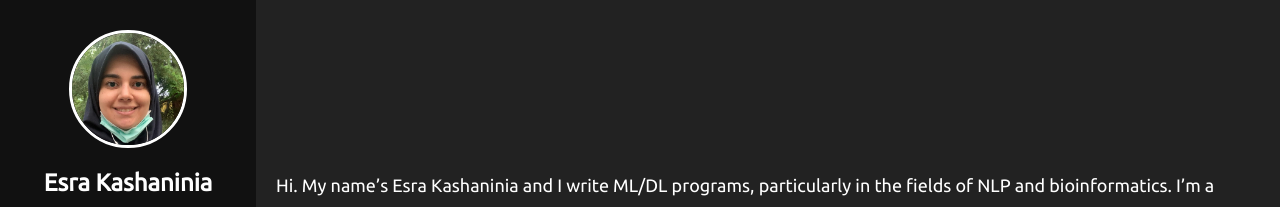
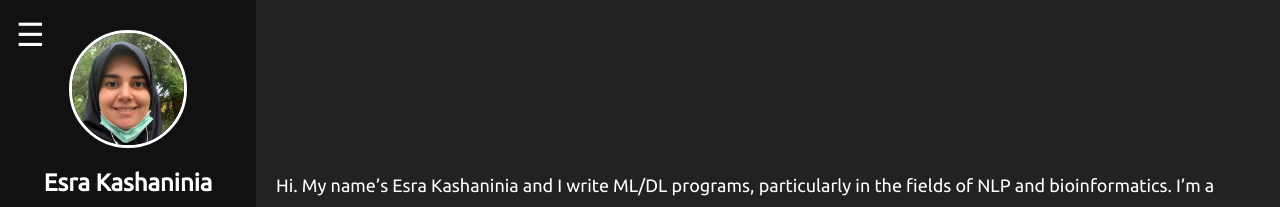
Before and after one commit to Esra-K/Esra-K.github.io, a Jekyll site: the page built from index.md, in a window 1280 px wide. Shown: the top 207 px of the page. Built offline with Jekyll 4.4.1, drawn with Linux system fonts in a browser that asks for light colours.

Commit message:
collapsable sidebar with hamburger - NEW - changed some stupid setting

```diff
--- a/_layouts/default.html
+++ b/_layouts/default.html
@@ -25,7 +25,7 @@
   <body>
     <!-- hamburger toggle button, visible on mobile -->
     <button id="sidebar-toggle" class="hamburger" aria-label="Toggle sidebar">
-      ☰
+      &#9776;
     </button>
 
     <div class="container">
--- a/assets/css/style.css
+++ b/assets/css/style.css
@@ -253,7 +253,7 @@ section h3 {
 
 /* Hamburger button, hidden on desktop */
 .hamburger {
-  display: none;
+  display: block;
   position: fixed;
   top: 1rem;
   left: 1rem;
```
